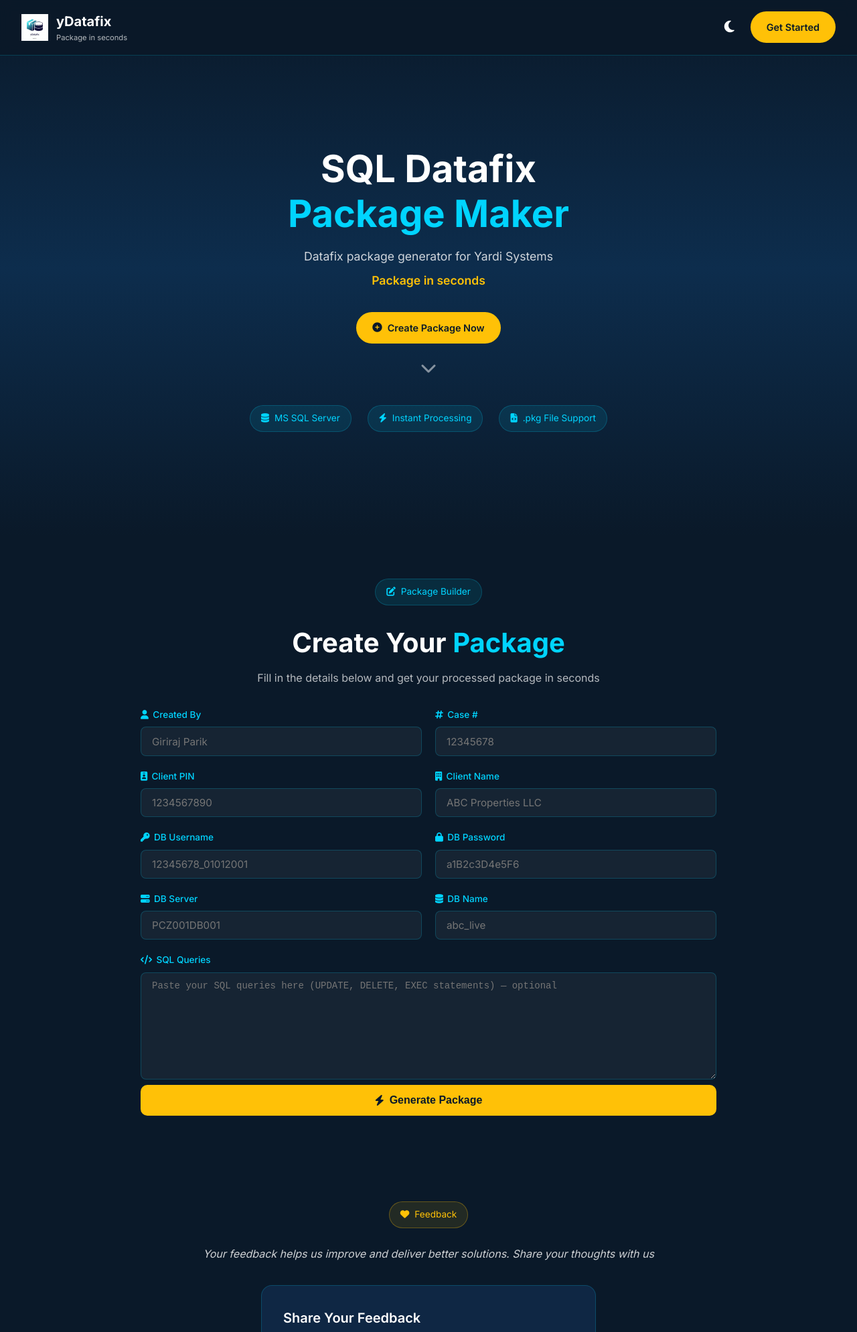
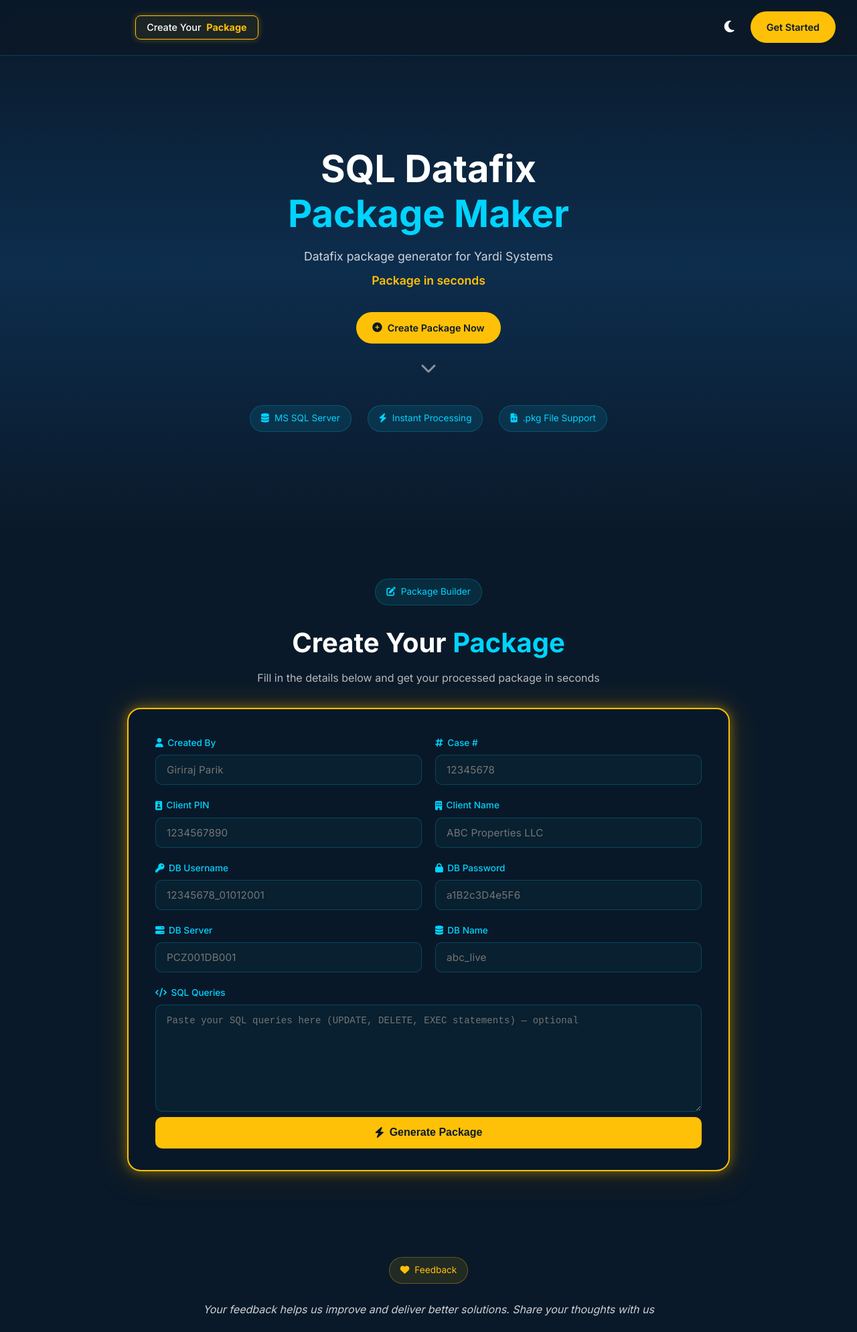
Before and after one commit to abhirs2183-sys/VercelAppPreTest10, a Flask app: page / in a window 1280 px wide. Shown: the top 1989 px of the page at 67% size. Run offline with Flask 3, Linux system fonts and the light colour scheme.

Commit message:
Add styled card and dynamic header animation to the package creation page
Wrap the package creation form in a styled card with a yellow border and shadow. Implement a JavaScript IntersectionObserver to dynamically change the header content from the logo to "Create Your Package" when the user scrolls into view of the form section.

Replit-Commit-Author: Agent
Replit-Commit-Session-Id: 6f2393e9-d22b-47c7-870d-32ca7653e3f1
Replit-Commit-Checkpoint-Type: full_checkpoint
Replit-Commit-Event-Id: 2b194d9f-aeba-473a-aaf7-89a53ac0680d
Replit-Commit-Screenshot-Url: https://storage.googleapis.com/screenshot-production-us-central1/3609cdba-fad6-4098-9915-40c1b5dedb33/6f2393e9-d22b-47c7-870d-32ca7653e3f1/AQsT7qu
Replit-Helium-Checkpoint-Created: true

```diff
--- a/Datafix-Assembler/static/css/styles.css
+++ b/Datafix-Assembler/static/css/styles.css
@@ -771,10 +771,33 @@ body.light-mode {
 }
 
 
+.form-card {
+    max-width: 900px;
+    margin: 0 auto;
+    border: 2px solid var(--accent-yellow);
+    border-radius: 20px;
+    padding: 2.5rem 2.5rem 2rem;
+    box-shadow:
+        0 0 18px rgba(255, 193, 7, 0.45),
+        0 0 50px rgba(255, 193, 7, 0.18),
+        0 8px 40px rgba(0, 0, 0, 0.45);
+    position: relative;
+}
+
+.dark-mode .form-card {
+    background: rgba(10, 25, 41, 0.85);
+}
+
+.light-mode .form-card {
+    background: rgba(255, 255, 255, 0.95);
+    box-shadow:
+        0 0 18px rgba(255, 193, 7, 0.5),
+        0 0 50px rgba(255, 193, 7, 0.2),
+        0 8px 40px rgba(0, 0, 0, 0.12);
+}
+
 .input-form {
     width: 100%;
-    max-width: 860px;
-    margin: 0 auto;
 }
 
 .form-grid {
@@ -805,34 +828,40 @@ body.light-mode {
 
 .form-input,
 .form-textarea {
-    padding: 0.7rem 1rem;
-    border-radius: 8px;
-    border: 1px solid var(--border-dark);
+    padding: 0.75rem 1rem;
+    border-radius: 10px;
+    border: 1.5px solid rgba(0, 212, 255, 0.25);
     font-family: inherit;
     font-size: 0.95rem;
     outline: none;
-    transition: border-color 0.2s, box-shadow 0.2s;
+    transition: border-color 0.25s, box-shadow 0.25s, background 0.25s;
     width: 100%;
+    letter-spacing: 0.01em;
 }
 
 .dark-mode .form-input,
 .dark-mode .form-textarea {
-    background: rgba(255, 255, 255, 0.05);
+    background: rgba(0, 212, 255, 0.04);
     color: var(--text-white);
-    border-color: rgba(0, 212, 255, 0.2);
+    border-color: rgba(0, 212, 255, 0.22);
 }
 
 .light-mode .form-input,
 .light-mode .form-textarea {
-    background: #fff;
+    background: #f4f8fc;
     color: var(--primary-navy);
-    border-color: rgba(10, 25, 41, 0.15);
+    border-color: rgba(10, 25, 41, 0.18);
 }
 
 .form-input:focus,
 .form-textarea:focus {
     border-color: var(--primary-cyan);
-    box-shadow: 0 0 0 3px rgba(0, 212, 255, 0.12);
+    box-shadow: 0 0 0 3px rgba(0, 212, 255, 0.14), 0 2px 8px rgba(0, 212, 255, 0.08);
+}
+
+.form-input:hover,
+.form-textarea:hover {
+    border-color: rgba(0, 212, 255, 0.45);
 }
 
 .form-textarea {
@@ -840,6 +869,7 @@ body.light-mode {
     resize: vertical;
     font-family: 'Courier New', monospace;
     font-size: 0.875rem;
+    line-height: 1.6;
 }
 
 .btn-generate {
@@ -852,6 +882,54 @@ body.light-mode {
     font-size: 1rem;
     margin-top: 0.5rem;
     border-radius: 10px;
+}
+
+.header-section-label {
+    display: none;
+    align-items: center;
+    padding: 0.35rem 1rem;
+    border: 1.5px solid var(--accent-yellow);
+    border-radius: 8px;
+    font-size: 0.9rem;
+    font-weight: 500;
+    box-shadow: 0 0 10px rgba(255, 193, 7, 0.35);
+    opacity: 0;
+    transform: translateY(-6px);
+    transition: opacity 0.35s ease, transform 0.35s ease;
+}
+
+.dark-mode .header-section-label {
+    color: var(--text-white);
+    background: rgba(255, 193, 7, 0.08);
+}
+
+.light-mode .header-section-label {
+    color: var(--primary-navy);
+    background: rgba(255, 193, 7, 0.1);
+}
+
+.header-section-label strong {
+    color: var(--accent-yellow);
+    margin-left: 0.25rem;
+}
+
+.header.in-package-section #headerLogo,
+.header.in-package-section #headerBrand {
+    opacity: 0;
+    pointer-events: none;
+    transform: translateY(-6px);
+    transition: opacity 0.3s ease, transform 0.3s ease;
+}
+
+.header.in-package-section .header-section-label {
+    display: flex;
+    opacity: 1;
+    transform: translateY(0);
+}
+
+#headerLogo,
+#headerBrand {
+    transition: opacity 0.3s ease, transform 0.3s ease;
 }
 
 @media (max-width: 768px) {
--- a/Datafix-Assembler/static/js/main.js
+++ b/Datafix-Assembler/static/js/main.js
@@ -289,6 +289,22 @@ document.addEventListener('DOMContentLoaded', function() {
         });
     });
 
+    const header = document.getElementById('mainHeader');
+    const uploadSection = document.getElementById('upload-section');
+
+    if (header && uploadSection) {
+        const observer = new IntersectionObserver((entries) => {
+            entries.forEach(entry => {
+                if (entry.isIntersecting) {
+                    header.classList.add('in-package-section');
+                } else {
+                    header.classList.remove('in-package-section');
+                }
+            });
+        }, { threshold: 0.15 });
+        observer.observe(uploadSection);
+    }
+
     document.querySelectorAll('a[href^="#"]').forEach(anchor => {
         anchor.addEventListener('click', function(e) {
             e.preventDefault();
--- a/Datafix-Assembler/templates/index.html
+++ b/Datafix-Assembler/templates/index.html
@@ -14,12 +14,15 @@
 </head>
 <body class="dark-mode">
     <!-- Removing New Year theme -->
-    <header class="header">
+    <header class="header" id="mainHeader">
         <div class="header-left">
-            <img src="{{ url_for('static', filename='images/logo.png') }}" alt="yDatafix Logo" class="logo">
-            <div class="brand">
+            <img src="{{ url_for('static', filename='images/logo.png') }}" alt="yDatafix Logo" class="logo" id="headerLogo">
+            <div class="brand" id="headerBrand">
                 <span class="brand-name">yDatafix</span>
                 <span class="brand-tagline">Package in seconds</span>
+            </div>
+            <div class="header-section-label" id="headerSectionLabel">
+                <span>Create Your <strong>Package</strong></span>
             </div>
         </div>
         <div class="header-right">
@@ -53,6 +56,7 @@
             <h2 class="section-title">Create Your <span class="cyan">Package</span></h2>
             <p class="section-subtitle">Fill in the details below and get your processed package in seconds</p>
 
+            <div class="form-card">
             <div class="input-form" id="inputForm">
                 <div class="form-grid">
                     <div class="form-group">
@@ -121,6 +125,7 @@
                 <i class="fas fa-exclamation-circle"></i>
                 <p id="errorMessage"></p>
             </div>
+            </div>
         </section>
 
         <section class="credits-section">
```
Also changed, not shown: attached_assets/Screenshot_20260405-163156_Chrome_1775387084852.jpg (added), attached_assets/Screenshot_20260405-163259_Chrome_1775387042744.jpg (added).
